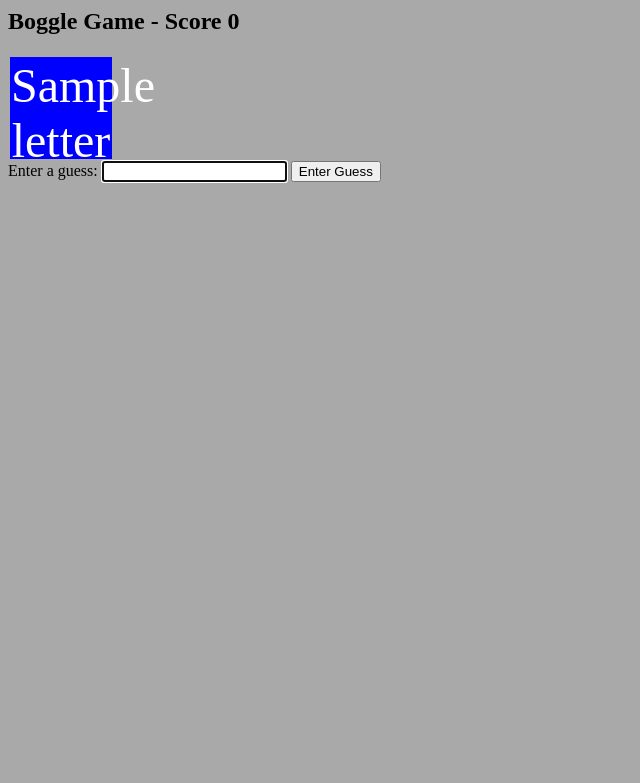
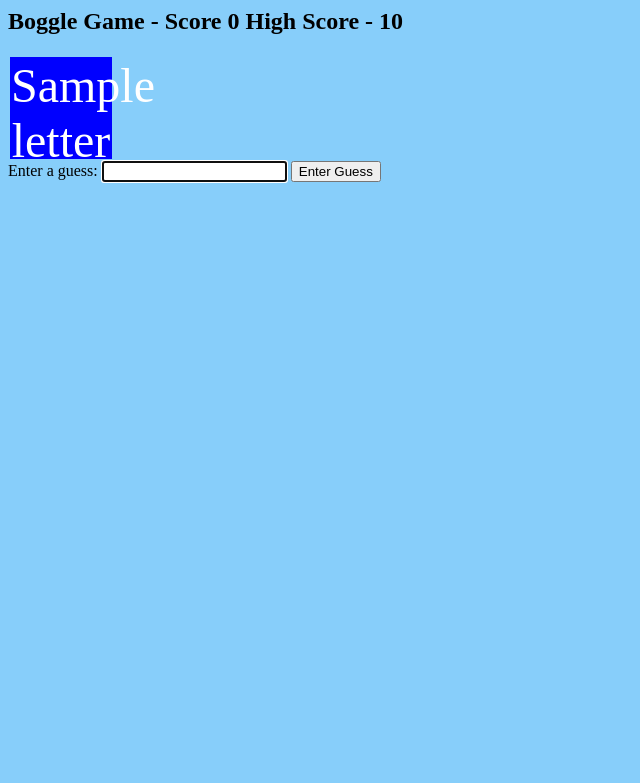
Before and after one commit to Keparoo/Boggle, a Flask app: template templates/index.html in a window 1280 px wide. Shown: the top 783 px of the page, without its empty margins (0-640 px from the left). Run offline with Flask 2, Linux system fonts and the light colour scheme; the template is opened without the code that fills it: most values are stand-ins (such as "Sample title", 1, 10 or a date in 2020); parts of the project's set-up code (start-up, migrations or seed data) failed here and were passed over; some libraries are stand-ins or nearby versions.

Commit message:
Implement high score

```diff
--- a/app.py
+++ b/app.py
@@ -10,15 +10,16 @@ app.config['SECRET_KEY'] = "this-is-a-new-secret!"
 
 boggle_game = Boggle()
 
-
 @app.route("/")
 def index():
     """Display game board"""
 
     board = boggle_game.make_board()
     session['board'] = board
+    high_score = session.get('high_score', 0)
+    num_plays = session.get('num_plays', 0)
 
-    return render_template('index.html', board=board)
+    return render_template('index.html', board=board, high_score=high_score, num_plays=num_plays)
 
 @app.route("/check-word")
 def check_word():
@@ -28,7 +29,6 @@ def check_word():
     board = session["board"]
 
     result = boggle_game.check_valid_word(board, word)
-    # result either 'ok' or 'not-word' or 'not-on-board'
 
     return jsonify({'result': result})
 
@@ -36,23 +36,13 @@ def check_word():
 def set_score():
     """Set new highscore and increment number of plays"""
 
-    if 'high_score' not in session:
-        session['high_score'] = 0
+    score = request.json['score']
+    high_score = session.get('high_score', 0)
+    num_plays = session.get('num_plays', 0)
 
-    if 'num_plays' not in session:
-        session['num_plays'] = 0
-
-    score = request.json['score']
-    print('score', score)
-
-    high_score = session['high_score']
-    if score > high_score:
-        high_score = score
-        session['high_score'] = high_score
-
-    num_plays = session['num_plays'] + 1
-    session['num_plays'] = num_plays
+    session['high_score'] = max(score, high_score)
+    session['num_plays'] = num_plays + 1
 
     print(f'high score: {high_score}, num plays: {num_plays}')
 
-    return jsonify({"high_score": high_score, "num_plays": num_plays})
+    return jsonify({"high_score": session['high_score'], "num_plays": session['num_plays']})
--- a/static/app.css
+++ b/static/app.css
@@ -1,5 +1,5 @@
 body {
-	background-color: darkgrey;
+	background-color: lightskyblue;
 }
 
 td {
--- a/static/boggle.js
+++ b/static/boggle.js
@@ -1,6 +1,7 @@
 const $body = $('body');
 const $message = $('#user-message');
 const $score = $('#score');
+const $highscore = $('#high-score');
 const $form = $('#word-form');
 let timeUp = false;
 let score = 0;
@@ -42,9 +43,10 @@ const gameOver = async () => {
 	$message.text(`Game over! Your score is ${score}`);
 	const response = await axios.post('/game-over', { score: score });
 	console.log(response);
+	$highscore.text(response.data.high_score);
 };
 
-setTimeout(gameOver, 24000);
+setTimeout(gameOver, 48000);
 
 $body.on('click', '#guessBtn', handleGuess);
 
--- a/templates/index.html
+++ b/templates/index.html
@@ -16,7 +16,7 @@
     </section>
 
     <section>
-        <h1>Boggle Game - Score <span id=score></span></h1>
+        <h1>Boggle Game - Score <span id="score"></span> High Score - <span id="high-score">{{high_score}}</span></h1>
         <table>
             {% for row in board %}
             <tr>
```
